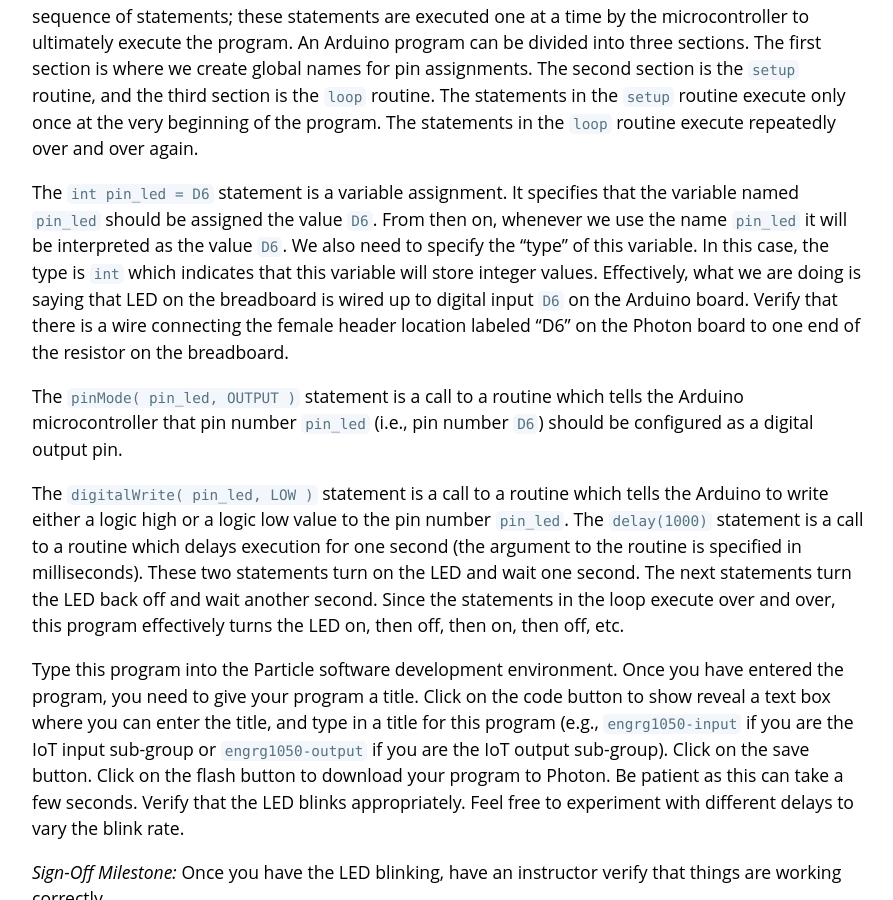
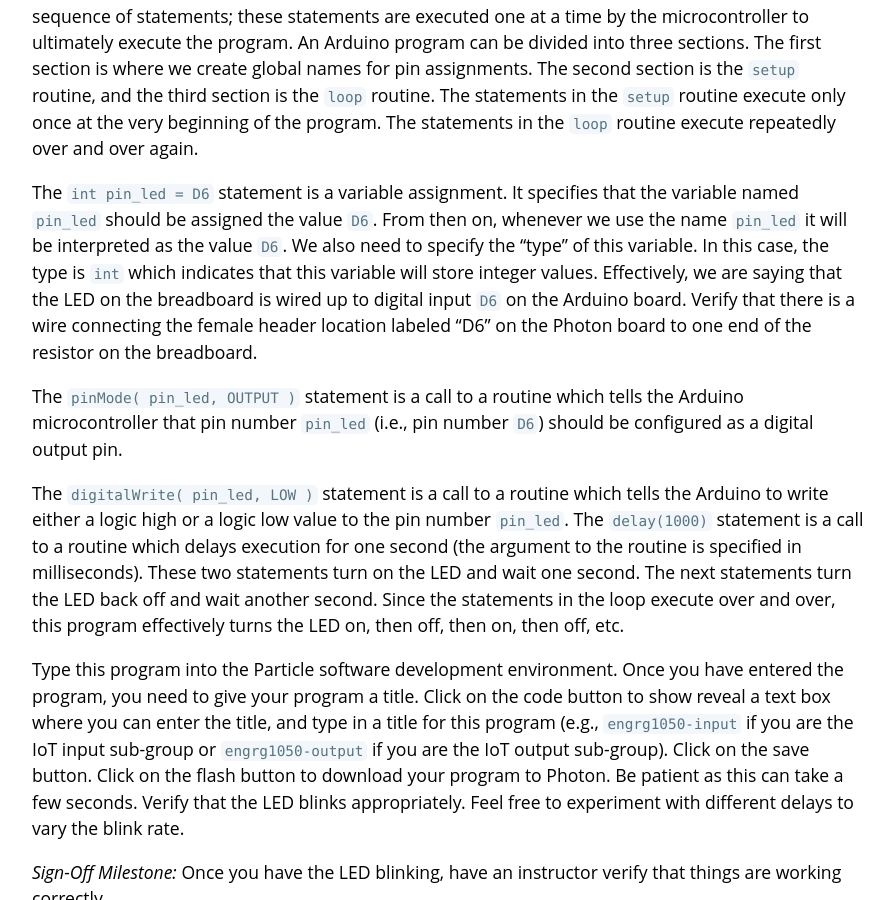
Before and after one commit to cornell-brg/engrg1050-mini-lab, a Jekyll site: the page built from docs/index.md, in a window 1280 px wide and 900 px high, scrolled down 4309 px. Shown: the whole window, without its empty margins (192-1085 px from the left). Built offline with Jekyll 4.4.1, drawn with Linux system fonts in a browser that asks for light colours; our own code applies the rules of GitHub Pages for plain Markdown files; part of the change alters nothing that is shown; some of the changed text lies outside the part shown.

Commit message:
some small fixes in part1

```diff
--- a/docs/index.md
+++ b/docs/index.md
@@ -6,7 +6,7 @@ ENGRG 1050: Computer Engineering Mini-Lab
  - Date: October 24, 2018
  - URL: https://cornell-brg.github.io/engrg1050-mini-lab
 
-**Tableof Contents**
+**Table of Contents**
 
  - Introduction
  - Part 1. Blinking an LED
@@ -127,7 +127,7 @@ sent to the IoT cloud), and the show devices button (target icon, used
 for choosing which Photon board you want to program). Before continuing
 you need to select the correct Photon board. Click on the devices button,
 and click on the star next to `photon.group.0X.A` if you are an IoT input
-sub-group and the start next `photon.group.0X.B` if you are an IoT output
+sub-group and the star next to `photon.group.0X.B` if you are an IoT output
 sub-group. Then click on the code button to go to the code view.
 
 Here is the code we will be using for the first part:
@@ -178,7 +178,7 @@ that the variable named `pin_led` should be assigned the value `D6`. From
 then on, whenever we use the name `pin_led` it will be interpreted as the
 value `D6`. We also need to specify the "type" of this variable. In this
 case, the type is `int` which indicates that this variable will store
-integer values. Effectively, what we are doing is saying that LED on the
+integer values. Effectively, we are saying that the LED on the
 breadboard is wired up to digital input `D6` on the Arduino board. Verify
 that there is a wire connecting the female header location labeled "D6"
 on the Photon board to one end of the resistor on the breadboard.
```
